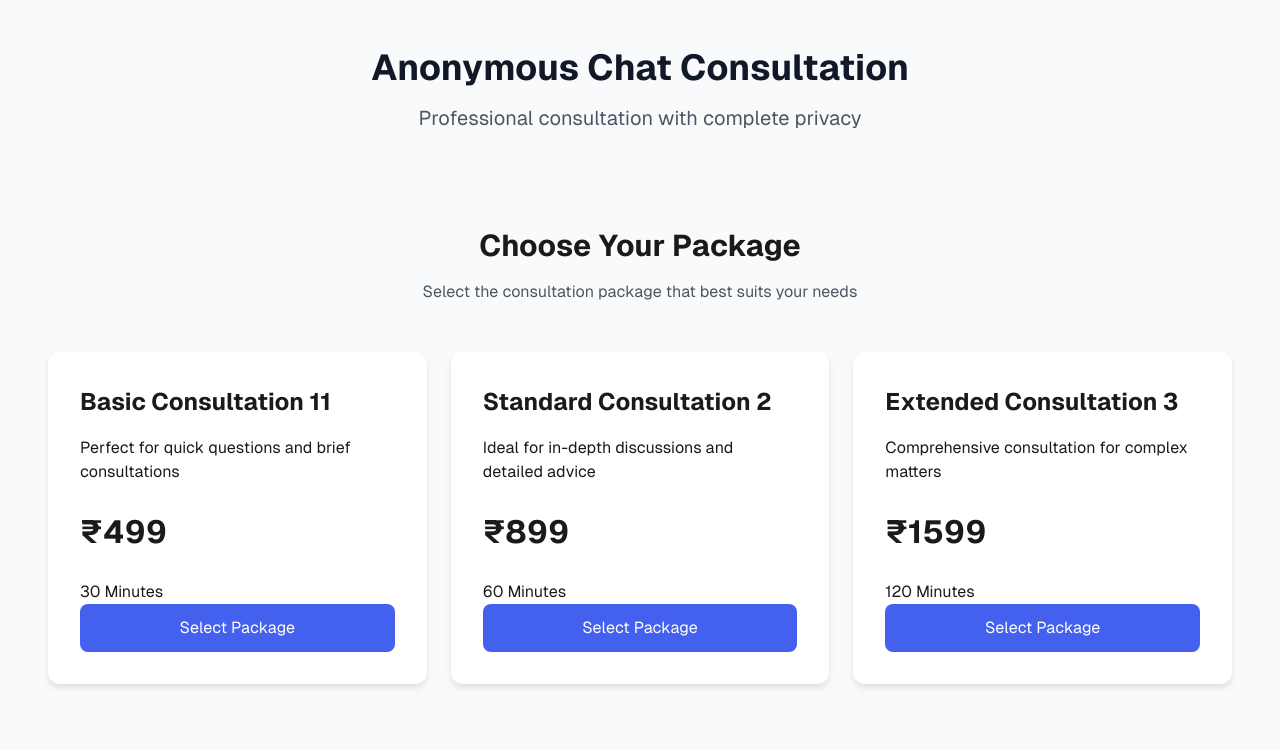
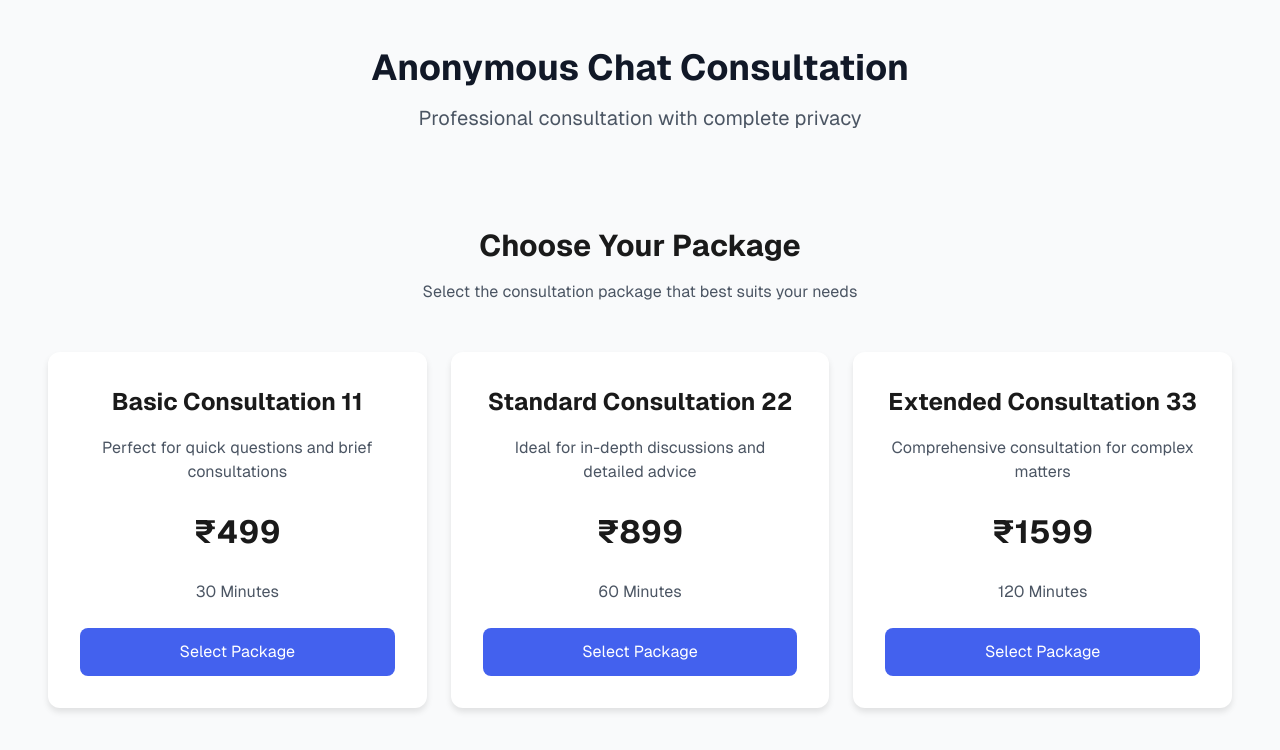
Before and after one commit to gijojohn/anonymousChat, a Next.js app: page / in a window 1280 px wide. Shown: the top 750 px of the page. Built offline with nearby package versions, Linux system fonts and the light colour scheme.

Commit message:
Fix font loading and component structure 2

```diff
--- a/src/app/layout.tsx
+++ b/src/app/layout.tsx
@@ -1,4 +1,3 @@
-// src/app/layout.tsx
 import type { Metadata } from "next";
 import localFont from "next/font/local";
 import "./globals.css";
--- a/src/components/packages-new.css
+++ /dev/null
@@ -1,49 +0,0 @@
-.custom-packages-grid {
-  display: grid;
-  grid-template-columns: repeat(3, minmax(280px, 1fr));
-  gap: 1.5rem;
-  width: 100%;
-  max-width: 1200px;
-  margin: 0 auto;
-}
-
-.custom-card {
-  background: white;
-  border-radius: 0.75rem;
-  box-shadow: 0 4px 6px rgba(0, 0, 0, 0.1);
-  padding: 2rem;
-  height: 100%;
-}
-
-.custom-title {
-  font-size: 1.5rem;
-  font-weight: 700;
-  margin-bottom: 1rem;
-}
-
-.custom-price {
-  font-size: 2rem;
-  font-weight: 700;
-  margin: 1.5rem 0;
-}
-
-.custom-button {
-  width: 100%;
-  padding: 0.75rem;
-  border-radius: 0.5rem;
-  background-color: #4361ee !important;
-  color: white !important;
-  border: none;
-  cursor: pointer;
-  transition: background-color 0.3s ease;
-}
-
-.custom-button:hover {
-  background-color: #3730a3 !important;
-}
-
-@media (max-width: 768px) {
-  .custom-packages-grid {
-      grid-template-columns: 1fr;
-  }
-}
--- a/src/components/packages-section.tsx
+++ b/src/components/packages-section.tsx
@@ -1,10 +1,7 @@
 'use client';
 
 import './packages.css';
-import './packages-new.css';
 import React from 'react';
-import { Card, CardHeader, CardTitle, CardContent } from '@/components/ui/card';
-import { Button } from '@/components/ui/button';
 
 const PACKAGES = [
   {
@@ -16,14 +13,14 @@ const PACKAGES = [
   },
   {
     id: 2,
-    title: 'Standard Consultation 2',
+    title: 'Standard Consultation 22',
     description: 'Ideal for in-depth discussions and detailed advice',
     price: 899,
     duration: '60 Minutes',
   },
   {
     id: 3,
-    title: 'Extended Consultation 3',
+    title: 'Extended Consultation 33',
     description: 'Comprehensive consultation for complex matters',
     price: 1599,
     duration: '120 Minutes',
@@ -44,16 +41,15 @@ export function PackagesSection() {
         </p>
       </div>
 
-      <div className="max-w-[1200px] mx-auto">
-        <div className="custom-packages-grid">
+      <div className="packages-grid">
         {PACKAGES.map((pkg) => (
-            <div key={pkg.id} className="custom-card">
-              <div className="custom-title">{pkg.title}</div>
-              <p>{pkg.description}</p>
-              <div className="custom-price">₹{pkg.price}</div>
-              <div>{pkg.duration}</div>
+          <div key={pkg.id} className="package-card">
+            <h3 className="package-title">{pkg.title}</h3>
+            <p className="package-description">{pkg.description}</p>
+            <div className="package-price">₹{pkg.price}</div>
+            <div className="package-duration">{pkg.duration}</div>
             <button
-                className="custom-button"
+              className="package-button"
               onClick={() => handlePackageSelect(pkg.id)}
             >
               Select Package
@@ -61,7 +57,6 @@ export function PackagesSection() {
           </div>
         ))}
       </div>
-      </div>
     </section>
   );
 }
--- a/src/components/packages.css
+++ b/src/components/packages.css
@@ -7,11 +7,55 @@
   margin: 0 auto;
 }
 
-.card-content {
-  padding: 1.5rem;
+.package-card {
   background: white;
+  border-radius: 0.75rem;
+  box-shadow: 0 4px 6px rgba(0, 0, 0, 0.1);
+  padding: 2rem;
+  height: 100%;
+  text-align: center;
+}
+
+.package-title {
+  font-size: 1.5rem;
+  font-weight: 700;
+  margin-bottom: 1rem;
+  font-family: var(--font-geist-sans);
+}
+
+.package-description {
+  color: #4B5563;
+  margin-bottom: 1.5rem;
+  font-family: var(--font-geist-sans);
+}
+
+.package-price {
+  font-size: 2rem;
+  font-weight: 700;
+  margin: 1.5rem 0;
+  font-family: var(--font-geist-sans);
+}
+
+.package-duration {
+  color: #4B5563;
+  margin-bottom: 1.5rem;
+  font-family: var(--font-geist-sans);
+}
+
+.package-button {
+  width: 100%;
+  padding: 0.75rem;
   border-radius: 0.5rem;
-  box-shadow: 0 2px 4px rgba(0,0,0,0.1);
+  background-color: #4361ee;
+  color: white;
+  border: none;
+  cursor: pointer;
+  transition: background-color 0.3s ease;
+  font-family: var(--font-geist-sans);
+}
+
+.package-button:hover {
+  background-color: #3730a3;
 }
 
 @media (max-width: 768px) {
```
Also changed, not shown: 1 other file (tests, documents, lock files or other folders). Lines whose indentation alone changed are shown as unchanged.
